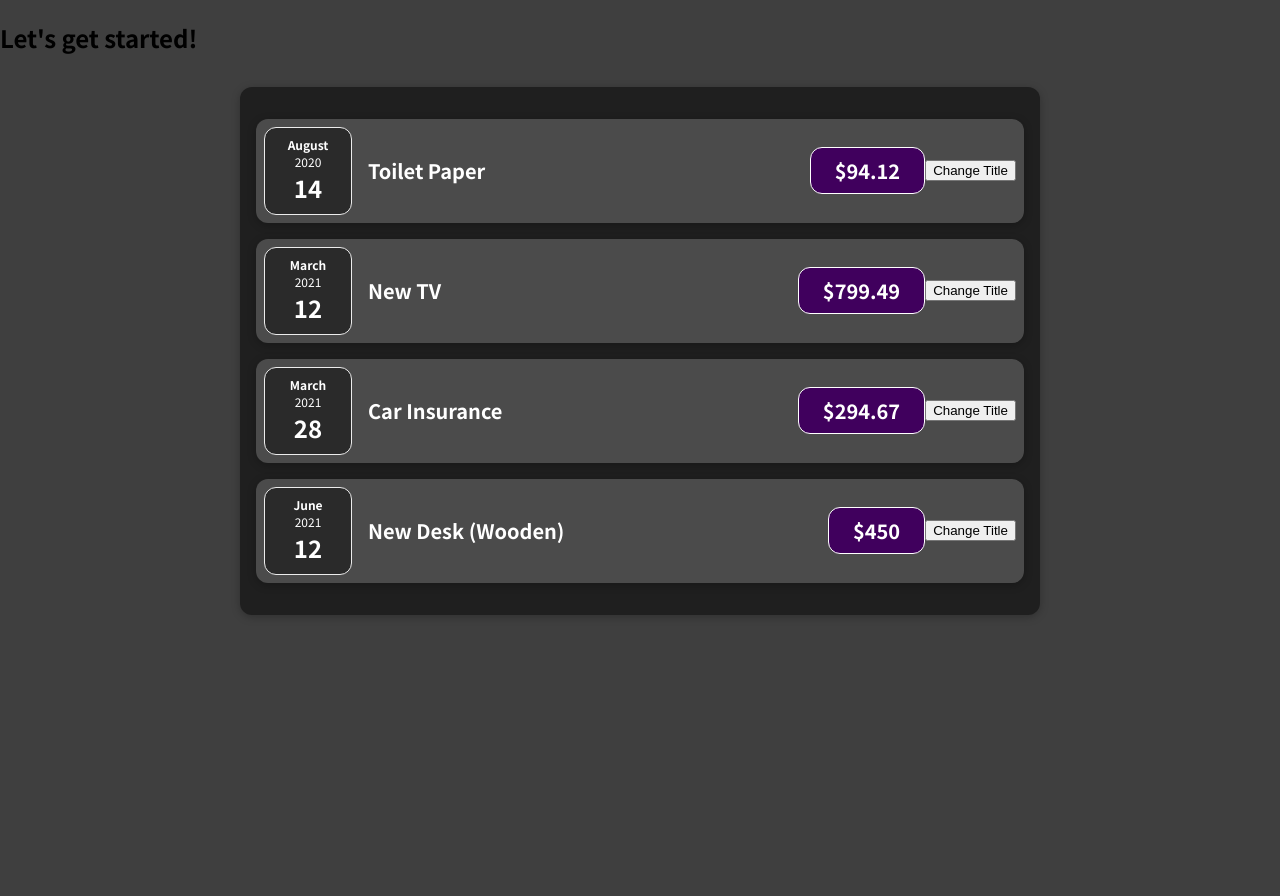
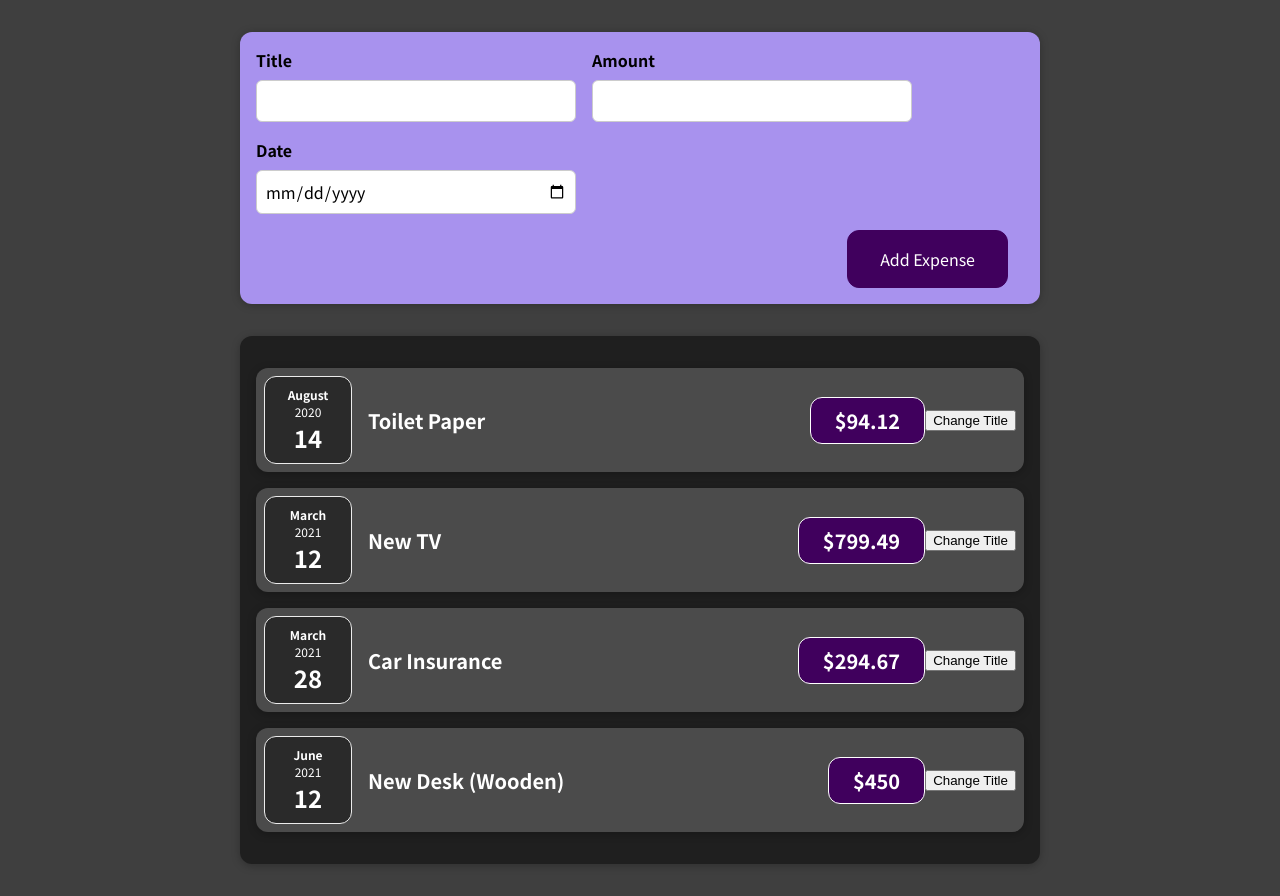
Before and after one commit to LucaVerth/my-first-app, a React (Create React App) app: page / in a window 1280 px wide. Before the commit the page ends 800 px from the top, so only its background shows below. Built offline with nearby package versions, Linux system fonts and the light colour scheme.

Commit message:
Added form and form handlers

```diff
--- a/src/App.js
+++ b/src/App.js
@@ -1,6 +1,7 @@
 import React from "react";
 
 import Expenses from "./components/Expenses/Expenses";
+import NewExpense from "./components/NewExpense/NewExpense";
 
 const App = () => {
   const expenses = [
@@ -30,9 +31,14 @@
     },
   ];
 
+  const addExpenseHandler = (expense) => {
+    console.log('in App.js');
+    console.log(expense);
+  }
+
   return (
     <div>
-      <h2>Let's get started!</h2>
+      <NewExpense onAddExpense={addExpenseHandler}/>
       <Expenses items={expenses}/>
     </div>
   );
--- a/src/components/Expenses/ExpenseItem.js
+++ b/src/components/Expenses/ExpenseItem.js
@@ -6,7 +6,7 @@
 
 const ExpenseItem = (props) => {
 
-  const [title, setTitle] = useState(props.title);
+  const [title, setTitle] = useState(props.title); // useState function
 
   //click Handler for title change
   const clickHandler = () => {
--- /dev/null
+++ b/src/components/NewExpense/ExpenseForm.css
@@ -0,0 +1,26 @@
+.new-expense__controls {
+  display: flex;
+  flex-wrap: wrap;
+  gap: 1rem;
+  margin-bottom: 1rem;
+  text-align: left;
+}
+
+.new-expense__control label {
+  font-weight: bold;
+  margin-bottom: 0.5rem;
+  display: block;
+}
+
+.new-expense__control input {
+  font: inherit;
+  padding: 0.5rem;
+  border-radius: 6px;
+  border: 1px solid #ccc;
+  width: 20rem;
+  max-width: 100%;
+}
+
+.new-expense__actions {
+  text-align: right;
+}
--- /dev/null
+++ b/src/components/NewExpense/ExpenseForm.js
@@ -0,0 +1,64 @@
+import React, { useState } from "react";
+
+import "./ExpenseForm.css";
+
+
+const ExpenseForm = (props) => {
+
+  const [enteredTitle, setEnteredTitle] = useState('');
+  const [enteredAmount, setEnteredAmount] = useState('');
+  const [enteredDate, setEnteredDate] = useState('');
+
+  //event handlers form
+  const titleChangeHandler = (event) => {
+    setEnteredTitle(event.target.value);
+  };
+  const amountChangeHandler = (event) => {
+    setEnteredAmount(event.target.value);
+  };
+  const dateChangeHandler = (event) => {
+    setEnteredDate(event.target.value);
+  };
+
+  //form Submission
+  const submitHandler = (event) => {
+    event.preventDefault();
+
+    const expenseData = {
+
+      title: enteredTitle,
+      amount: enteredAmount,
+      data: new Date(enteredDate)
+
+    };
+    props.onSaveExpenseData(expenseData);
+    setEnteredTitle('');
+    setEnteredAmount('');
+    setEnteredDate('');
+
+  }
+
+  return (
+    <form onSubmit={submitHandler}>
+      <div className="new-expense__controls">
+        <div className="new-expense__control">
+          <label>Title</label>
+          <input value={enteredTitle} onChange={titleChangeHandler} type="text" />
+        </div>
+        <div className="new-expense__control">
+          <label>Amount</label>
+          <input value={enteredAmount} onChange={amountChangeHandler} type="number" min="0.01" step="0.01"/>
+        </div>
+        <div className="new-expense__control">
+          <label>Date</label>
+          <input value={enteredDate} onChange={dateChangeHandler} type="date" min="2019-01-01" max="2022-12-31"/>
+        </div>
+      </div>
+      <div className="new-expense__actions">
+        <button type="submit">Add Expense</button>
+      </div>
+    </form>
+  )
+}
+
+export default ExpenseForm;
--- /dev/null
+++ b/src/components/NewExpense/NewExpense.css
@@ -0,0 +1,38 @@
+.new-expense {
+  background-color: #a892ee;
+  padding: 1rem;
+  margin: 2rem auto;
+  width: 50rem;
+  max-width: 95%;
+  border-radius: 12px;
+  text-align: center;
+  box-shadow: 0 1px 8px rgba(0, 0, 0, 0.25);
+}
+
+.new-expense button {
+  font: inherit;
+  cursor: pointer;
+  padding: 1rem 2rem;
+  border: 1px solid #40005d;
+  background-color: #40005d;
+  color: white;
+  border-radius: 12px;
+  margin-right: 1rem;
+}
+
+.new-expense button:hover,
+.new-expense button:active {
+  background-color: #510674;
+  border-color: #510674;
+}
+
+.new-expense button.alternative {
+  color: #220131;
+  border-color: transparent;
+  background-color: transparent;
+}
+
+.new-expense button.alternative:hover,
+.new-expense button.alternative:active {
+  background-color: #ddb3f8;
+}
--- /dev/null
+++ b/src/components/NewExpense/NewExpense.js
@@ -0,0 +1,23 @@
+import React from "react";
+
+import ExpenseForm from './ExpenseForm';
+import "./NewExpense.css";
+
+const NewExpense = (props) => {
+
+  const saveExpenseDataHandler = (enteredExpenseData) => {
+    const expenseData = {
+      ...enteredExpenseData,
+      id: Math.random().toString(),
+    };
+    props.onAddExpense(expenseData);
+  }
+
+  return (
+    <div className="new-expense">
+      <ExpenseForm onSaveExpenseData={saveExpenseDataHandler} />
+    </div>
+  )
+}
+
+export default NewExpense;
```
